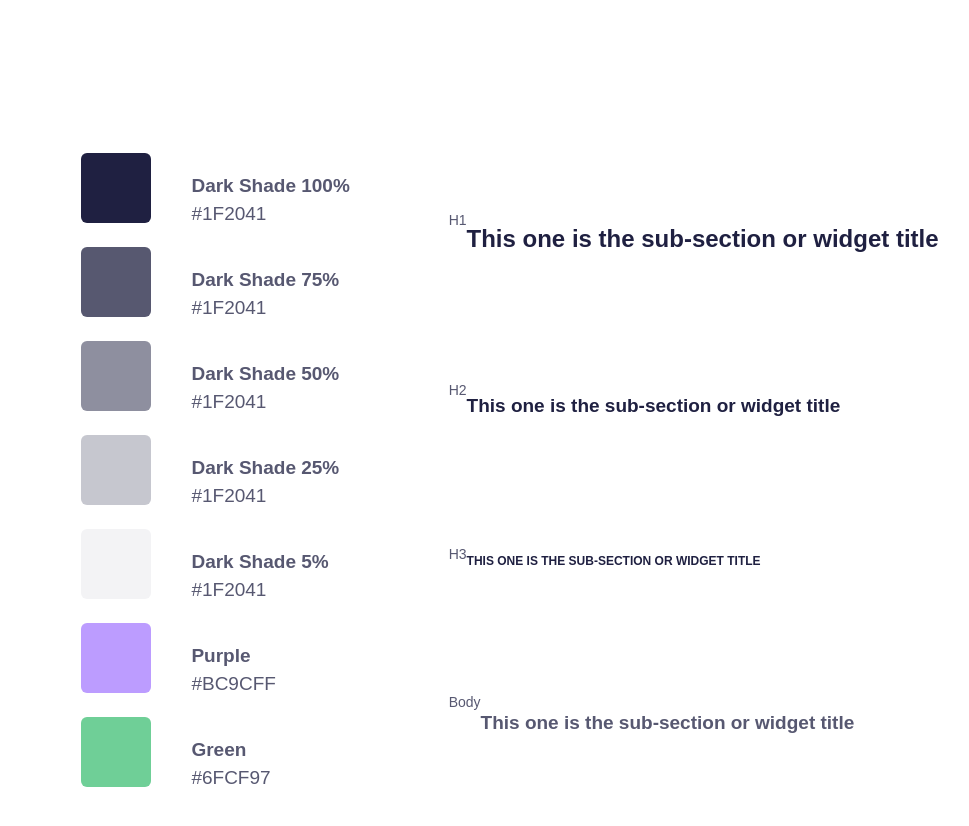
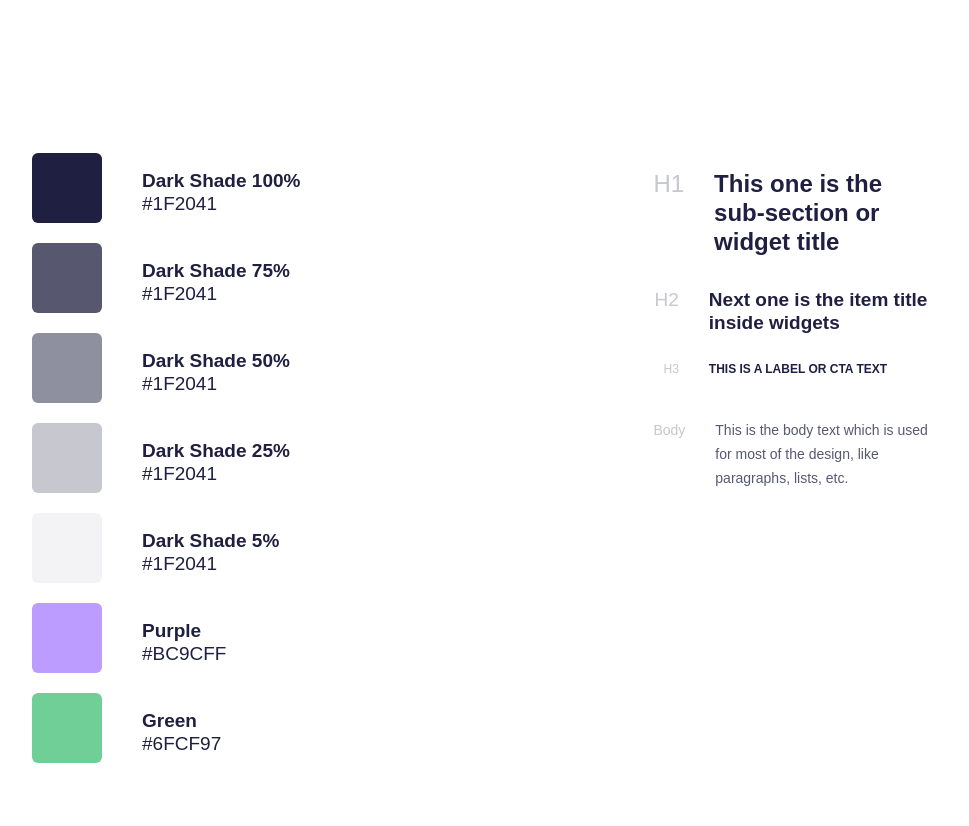
Before and after one commit to Avanire/MetaLamp2Less, a website built with webpack: page src/index.pug in a window 1280 px wide. Shown: the whole page, without its empty margins (126-1095 px from the left). Built offline with nearby package versions, Linux system fonts and the light colour scheme.

Commit message:
Почти завершена первая страница

```diff
--- a/src/styles/color-box.scss
+++ b/src/components/colorWrapper/color-box.scss
@@ -1,4 +1,4 @@
-@import "const";
+@import "./src/styles/const";
 
 %block-img {
   display: block;
--- /dev/null
+++ b/src/components/colorWrapper/colorWrapper.pug
@@ -0,0 +1,7 @@
+mixin colorW(options)
+    -
+        var imgClassName = "block-img-" + options.title.replace(/\s/g, "-").replace(/[.%*+?^${}()|[\]\\]/g, "").toLowerCase()
+    div(class = imgClassName)
+    h2=options.title
+        br
+        span=options.description
--- /dev/null
+++ b/src/components/titleWrapper/title-wrapper.scss
@@ -0,0 +1,13 @@
+@import "./src/styles/const";
+
+.title-wrapper-name {
+  font-weight: normal;
+  color: $dark_shade_25;
+  text-align: right;
+  width: 10%;
+}
+.title-wrapper-description {
+  margin-left: 30px;
+  width: 90%;
+  padding-right: 50px;
+}
--- /dev/null
+++ b/src/components/titleWrapper/titleWrapper.pug
@@ -0,0 +1,6 @@
+mixin titleW(options)
+    -
+       var tag = options.tag || options.name.toLowerCase()
+       var desc = options.description || "This one is the sub-section or widget title"
+    #{tag}(class = "title-wrapper-name")=options.name
+    #{tag}(class = "title-wrapper-description")=desc
--- a/src/index.pug
+++ b/src/index.pug
@@ -1,57 +1,35 @@
+include components/colorWrapper/colorWrapper
+include components/titleWrapper/titleWrapper
+
+
 doctype html
 html(lang="ru")
     head
         meta(charset="UTF-8")
         title UI Kit
-
     body
         .container
-            .wrapper
+            .color-wrapper
                 .item
-                    .block-img-dark-shade-100
-                    p Dark Shade 100%
-                        br
-                        span #1F2041
+                    +colorW({title: "Dark Shade 100%", description: "#1F2041"})
                 .item
-                    .block-img-dark-shade-75
-                    p Dark Shade 75%
-                        br
-                        span #1F2041
+                    +colorW({title: "Dark Shade 75%", description: "#1F2041"})
                 .item
-                    .block-img-dark-shade-50
-                    p Dark Shade 50%
-                        br
-                        span #1F2041
+                    +colorW({title: "Dark Shade 50%", description: "#1F2041"})
                 .item
-                    .block-img-dark-shade-25
-                    p Dark Shade 25%
-                        br
-                        span #1F2041
+                    +colorW({title: "Dark Shade 25%", description: "#1F2041"})
                 .item
-                    .block-img-dark-shade-5
-                    p Dark Shade 5%
-                        br
-                        span #1F2041
+                    +colorW({title: "Dark Shade 5%", description: "#1F2041"})
                 .item
-                    .block-img-purple
-                    p Purple
-                        br
-                        span #BC9CFF
+                    +colorW({title: "Purple", description: "#BC9CFF"})
                 .item
-                    .block-img-green
-                    p Green
-                        br
-                        span #6FCF97
-            .wrapper
+                    +colorW({title: "Green", description: "#6FCF97"})
+            .title-wrapper
                 .item
-                    span H1
-                    h1 This one is the sub-section or widget title
+                    +titleW({name: "H1"})
                 .item
-                    span H2
-                    h2 This one is the sub-section or widget title
+                    +titleW({name: "H2", description: "Next one is the item title inside widgets"})
                 .item
-                    span H3
-                    h3 This one is the sub-section or widget title
+                    +titleW({name: "H3", description: "This is a label or CTA text"})
                 .item
-                    span Body
-                    p This one is the sub-section or widget title
+                    +titleW({name: "Body", tag: "p", description: "This is the body text which is used for most of the design, like paragraphs, lists, etc."})
--- a/src/main.scss
+++ b/src/main.scss
@@ -1,5 +1,6 @@
 @import "styles/const";
-@import "styles/color-box";
+@import "components/colorWrapper/color-box";
+@import "components/titleWrapper/title-wrapper";
 
 body {
   font-family: Montserrat, sans-serif;
@@ -28,7 +29,6 @@ h3 {
   font-weight: bold;
   font-size: 12px;
   line-height: 15px;
-  /* identical to box height */
 
   text-transform: uppercase;
 }
@@ -41,18 +41,20 @@ h3 {
 }
 .wrapper {
   display: flex;
-  justify-content: space-around;
   flex-wrap: wrap;
   flex-direction: column;
 }
 .item {
   display: inline-flex;
-  p {
-    font-weight: bold;
-    font-size: 19px;
-    line-height: 28px;
-    span {
-      font-weight: 400;
-    }
+  span {
+    font-weight: 400;
   }
 }
+.color-wrapper {
+  @extend .wrapper;
+  width: 65%;
+}
+.title-wrapper {
+  @extend .wrapper;
+  width: 35%;
+}
```
Also changed, not shown: src/components/colorWrapper/color-box.css (added), src/index.html, src/main.css, src/styles/color-box.css (deleted), 3 other files.
